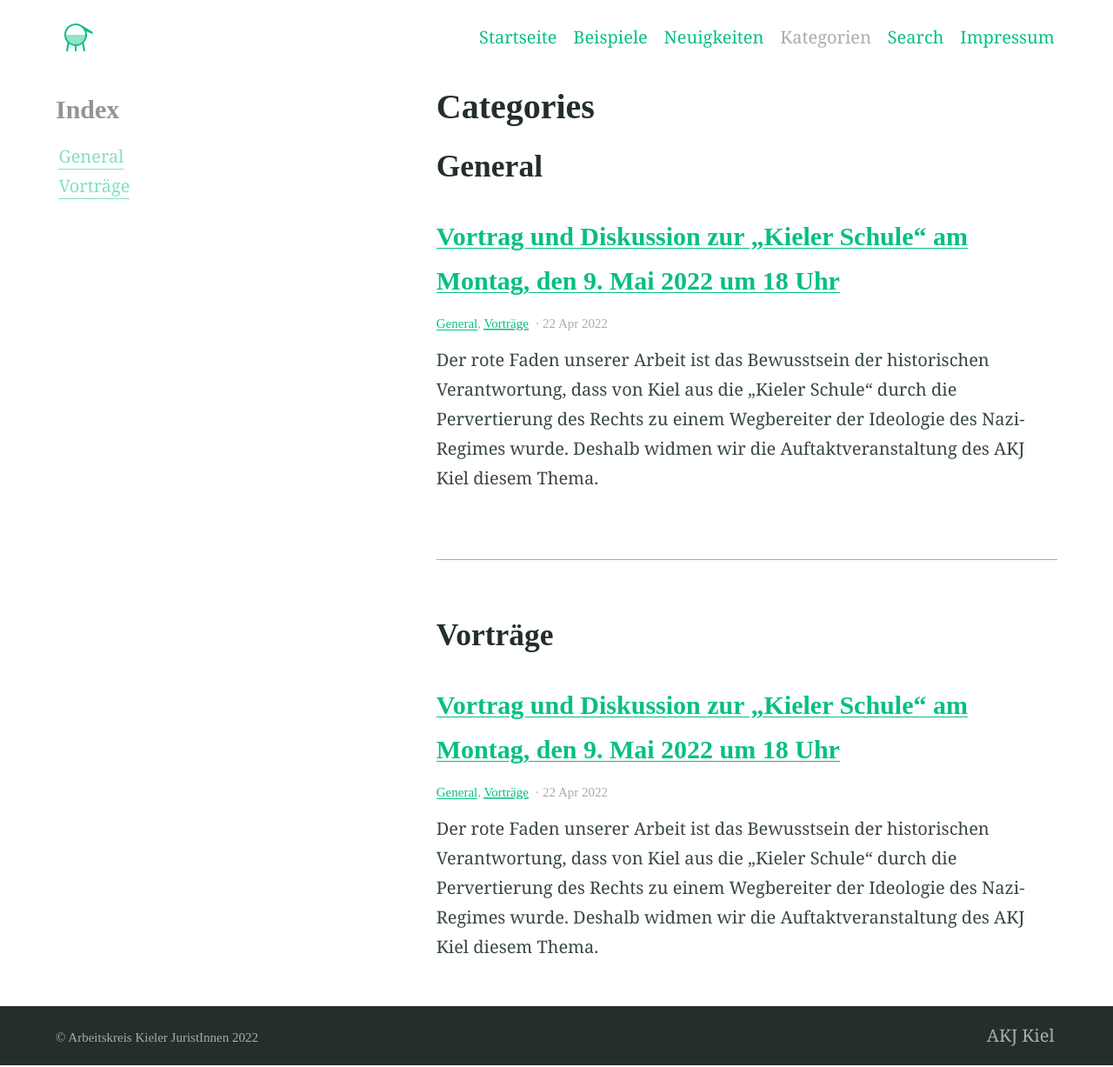
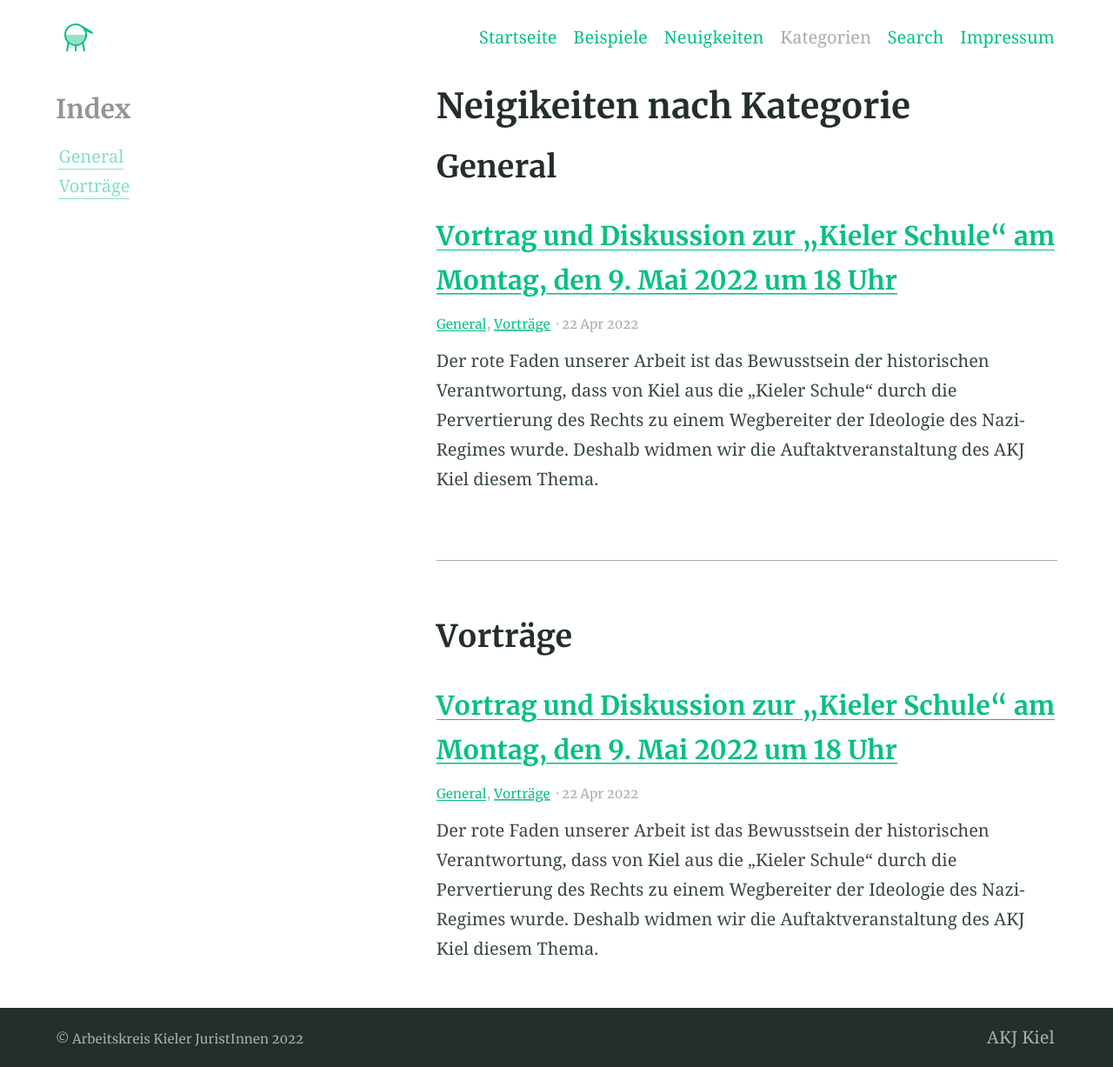
Before and after one commit to RincewindWizzard/website-akj, a Jekyll site: the page built from categories.md, in a window 1280 px wide. Shown: the whole page at 87% size. Built offline with Jekyll 4.4.1, drawn with Linux system fonts in a browser that asks for light colours; some web fonts are replaced.

Commit message:
Fonts lokal

```diff
--- a/_config.yml
+++ b/_config.yml
@@ -94,8 +94,10 @@ encoding: utf-8 # Make sure the encoding is right
 lang: de-DE # Set the site language
 title: "Arbeitskreis Kieler JuristInnen" # Site name or title, also used in jekyll-seo-tag
 logo: "/assets/logos/logo.svg" # Site logo, also used in jekyll-seo-tag
-description: "Alembic is a starting point for Jekyll projects. Rather than starting from scratch, this boilerplate is designed to get the ball rolling immediately" # Site description and default description, also used in jekyll-seo-tag
-url: "https://alembic.darn.es" # Site url, also used in jekyll-seo-tag
+description: |
+  Der Arbeitskreis kritischer Jurist*innen Kiel ist ein Zusammenschluss von Personen, die sich mit rechtspolitischen
+  Themen kritisch auseinandersetzen.
+url: "https://akj.magierdinge.de" # Site url, also used in jekyll-seo-tag
 baseurl: ""
 repo: "https://github.com/RincewindWizzard/website-akj"
 email: "git@magierdinge.de"
--- a/assets/Merryweather.css
+++ b/assets/Merryweather.css
@@ -4,7 +4,7 @@
   font-style: normal;
   font-weight: 400;
   font-display: swap;
-  src: url(https://fonts.gstatic.com/s/merriweather/v30/u-440qyriQwlOrhSvowK_l5-cSZMZ-Y.woff2) format('woff2');
+  src: url(/assets/fonts/u-440qyriQwlOrhSvowK_l5-cSZMZ-Y.woff2) format('woff2');
   unicode-range: U+0460-052F, U+1C80-1C88, U+20B4, U+2DE0-2DFF, U+A640-A69F, U+FE2E-FE2F;
 }
 /* cyrillic */
@@ -13,7 +13,7 @@
   font-style: normal;
   font-weight: 400;
   font-display: swap;
-  src: url(https://fonts.gstatic.com/s/merriweather/v30/u-440qyriQwlOrhSvowK_l5-eCZMZ-Y.woff2) format('woff2');
+  src: url(/assets/fonts/u-440qyriQwlOrhSvowK_l5-eCZMZ-Y.woff2) format('woff2');
   unicode-range: U+0301, U+0400-045F, U+0490-0491, U+04B0-04B1, U+2116;
 }
 /* vietnamese */
@@ -22,7 +22,7 @@
   font-style: normal;
   font-weight: 400;
   font-display: swap;
-  src: url(https://fonts.gstatic.com/s/merriweather/v30/u-440qyriQwlOrhSvowK_l5-cyZMZ-Y.woff2) format('woff2');
+  src: url(/assets/fonts/u-440qyriQwlOrhSvowK_l5-cyZMZ-Y.woff2) format('woff2');
   unicode-range: U+0102-0103, U+0110-0111, U+0128-0129, U+0168-0169, U+01A0-01A1, U+01AF-01B0, U+1EA0-1EF9, U+20AB;
 }
 /* latin-ext */
@@ -31,7 +31,7 @@
   font-style: normal;
   font-weight: 400;
   font-display: swap;
-  src: url(https://fonts.gstatic.com/s/merriweather/v30/u-440qyriQwlOrhSvowK_l5-ciZMZ-Y.woff2) format('woff2');
+  src: url(/assets/fonts/u-440qyriQwlOrhSvowK_l5-ciZMZ-Y.woff2) format('woff2');
   unicode-range: U+0100-024F, U+0259, U+1E00-1EFF, U+2020, U+20A0-20AB, U+20AD-20CF, U+2113, U+2C60-2C7F, U+A720-A7FF;
 }
 /* latin */
@@ -40,7 +40,7 @@
   font-style: normal;
   font-weight: 400;
   font-display: swap;
-  src: url(https://fonts.gstatic.com/s/merriweather/v30/u-440qyriQwlOrhSvowK_l5-fCZM.woff2) format('woff2');
+  src: url(/assets/fonts/u-440qyriQwlOrhSvowK_l5-fCZM.woff2) format('woff2');
   unicode-range: U+0000-00FF, U+0131, U+0152-0153, U+02BB-02BC, U+02C6, U+02DA, U+02DC, U+2000-206F, U+2074, U+20AC, U+2122, U+2191, U+2193, U+2212, U+2215, U+FEFF, U+FFFD;
 }
 /* cyrillic-ext */
@@ -49,7 +49,7 @@
   font-style: normal;
   font-weight: 700;
   font-display: swap;
-  src: url(https://fonts.gstatic.com/s/merriweather/v30/u-4n0qyriQwlOrhSvowK_l52xwNZVcf6lvg.woff2) format('woff2');
+  src: url(/assets/fonts/u-4n0qyriQwlOrhSvowK_l52xwNZVcf6lvg.woff2) format('woff2');
   unicode-range: U+0460-052F, U+1C80-1C88, U+20B4, U+2DE0-2DFF, U+A640-A69F, U+FE2E-FE2F;
 }
 /* cyrillic */
@@ -58,7 +58,7 @@
   font-style: normal;
   font-weight: 700;
   font-display: swap;
-  src: url(https://fonts.gstatic.com/s/merriweather/v30/u-4n0qyriQwlOrhSvowK_l52xwNZXMf6lvg.woff2) format('woff2');
+  src: url(/assets/fonts/u-4n0qyriQwlOrhSvowK_l52xwNZXMf6lvg.woff2) format('woff2');
   unicode-range: U+0301, U+0400-045F, U+0490-0491, U+04B0-04B1, U+2116;
 }
 /* vietnamese */
@@ -67,7 +67,7 @@
   font-style: normal;
   font-weight: 700;
   font-display: swap;
-  src: url(https://fonts.gstatic.com/s/merriweather/v30/u-4n0qyriQwlOrhSvowK_l52xwNZV8f6lvg.woff2) format('woff2');
+  src: url(/assets/fonts/u-4n0qyriQwlOrhSvowK_l52xwNZV8f6lvg.woff2) format('woff2');
   unicode-range: U+0102-0103, U+0110-0111, U+0128-0129, U+0168-0169, U+01A0-01A1, U+01AF-01B0, U+1EA0-1EF9, U+20AB;
 }
 /* latin-ext */
@@ -76,7 +76,7 @@
   font-style: normal;
   font-weight: 700;
   font-display: swap;
-  src: url(https://fonts.gstatic.com/s/merriweather/v30/u-4n0qyriQwlOrhSvowK_l52xwNZVsf6lvg.woff2) format('woff2');
+  src: url(/assets/fonts/u-4n0qyriQwlOrhSvowK_l52xwNZVsf6lvg.woff2) format('woff2');
   unicode-range: U+0100-024F, U+0259, U+1E00-1EFF, U+2020, U+20A0-20AB, U+20AD-20CF, U+2113, U+2C60-2C7F, U+A720-A7FF;
 }
 /* latin */
@@ -85,6 +85,6 @@
   font-style: normal;
   font-weight: 700;
   font-display: swap;
-  src: url(https://fonts.gstatic.com/s/merriweather/v30/u-4n0qyriQwlOrhSvowK_l52xwNZWMf6.woff2) format('woff2');
+  src: url(/assets/fonts/u-4n0qyriQwlOrhSvowK_l52xwNZWMf6.woff2) format('woff2');
   unicode-range: U+0000-00FF, U+0131, U+0152-0153, U+02BB-02BC, U+02C6, U+02DA, U+02DC, U+2000-206F, U+2074, U+20AC, U+2122, U+2191, U+2193, U+2212, U+2215, U+FEFF, U+FFFD;
 }
--- a/categories.md
+++ b/categories.md
@@ -1,6 +1,6 @@
 ---
-title: Categories
+title: Neigikeiten nach Kategorie
 layout: categories
-excerpt: "Category index"
+excerpt: "Neigikeiten nach Kategorie"
 aside: true
 ---
```
Also changed, not shown: 1 other file.
